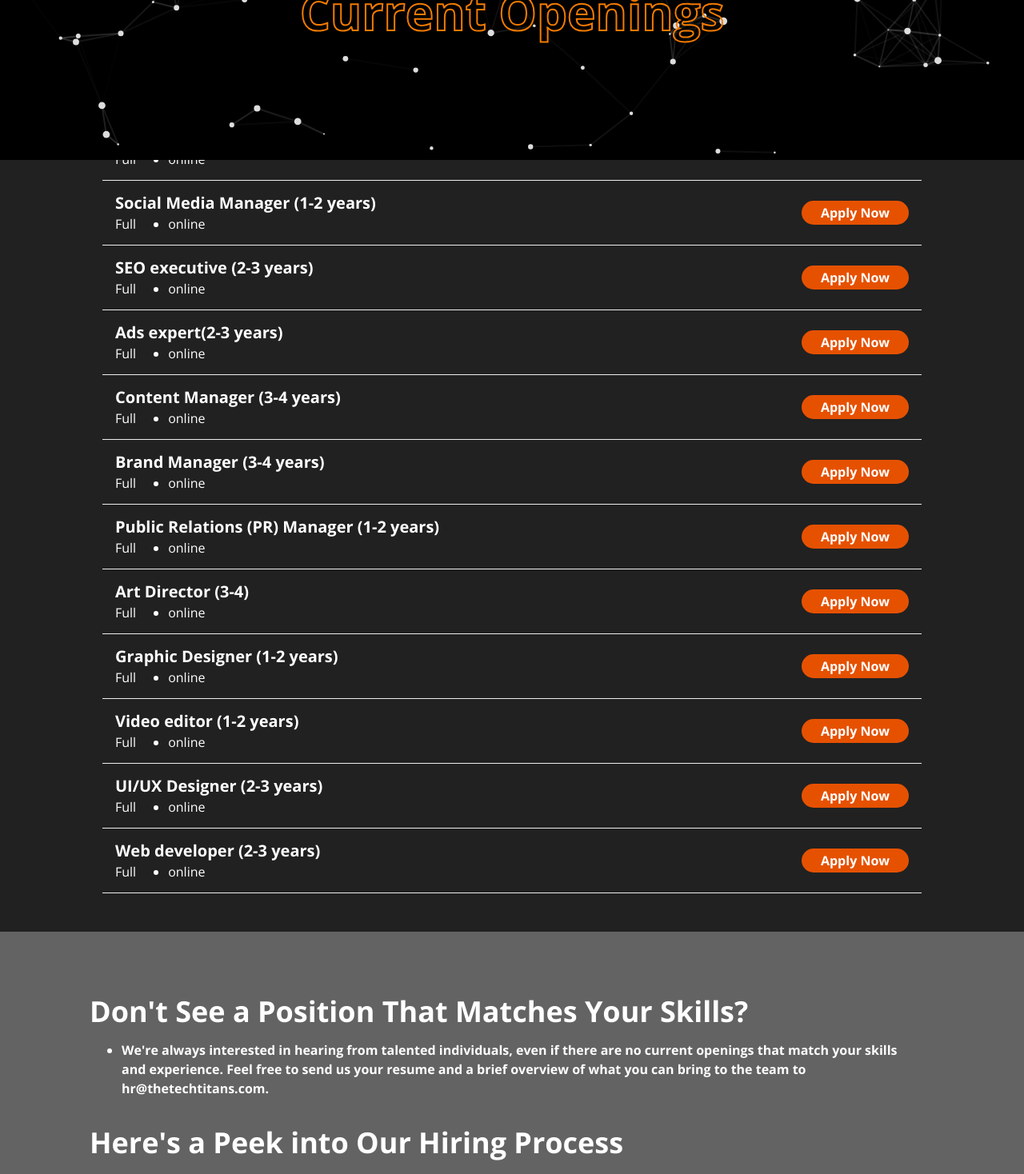
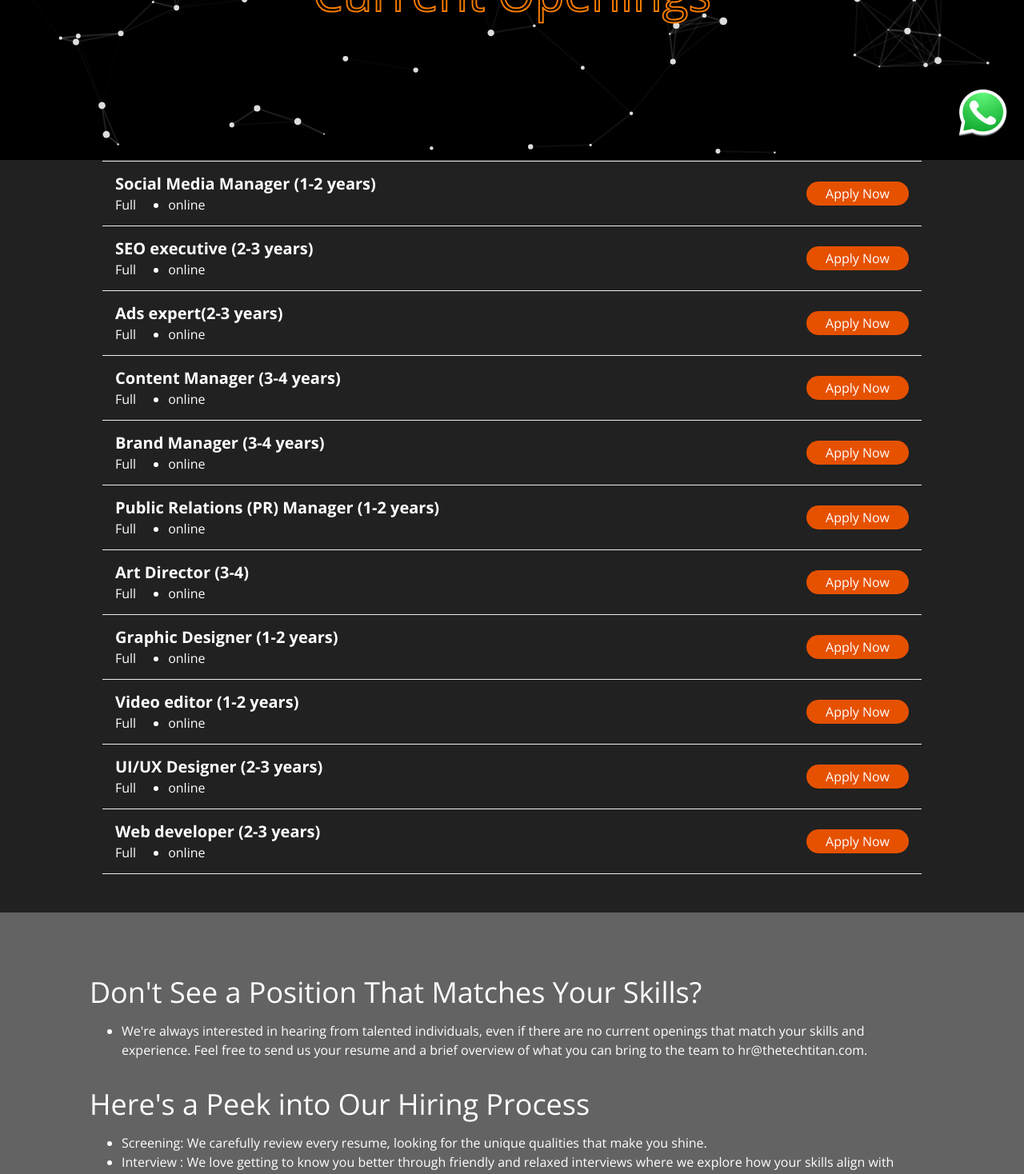
Before and after one commit to gkp2002/E-bujee, a React (Vite) app: page /Careers in a window 1280 px wide. Shown: the part 600-2068 px from the top of the page at 80% size. Built offline with nearby package versions, Linux system fonts and the light colour scheme.

Commit message:
Complete

```diff
--- a/package.json
+++ b/package.json
@@ -21,7 +21,9 @@
     "react-fast-marquee": "^1.6.4",
     "react-icons": "^5.0.1",
     "react-router-dom": "^6.22.3",
-    "react-social-icons": "^6.16.0"
+    "react-scroll": "^1.9.0",
+    "react-social-icons": "^6.16.0",
+    "react-whatsapp": "^0.3.0"
   },
   "devDependencies": {
     "@types/react": "^18.2.66",
--- a/src/App.jsx
+++ b/src/App.jsx
@@ -20,11 +20,14 @@ import brand from "./assets/design1.png";
 import ecomm from "./assets/ecomm.png";
 import design from "./assets/design2.png";
 import CareersPage from "./Components/Careers/CareersPage";
+import Whatsapp from "./Components/Whatsapp";
+import what from "./assets/whats.png"
 
 function App() {
   return (
     <div className=" w-full">
       <div className="md:flex hidden"></div>
+      <Whatsapp img={what}/>
       <Navbar />
       <ParticlesComponent id="particle" />
       <Routes >
--- a/src/Components/Careers/CareersPage.jsx
+++ b/src/Components/Careers/CareersPage.jsx
@@ -10,8 +10,7 @@ function CareersPage() {
   return (
     <div>
        <Header />
-       <Link  className='text-white'><button>Hiring</button></Link>
-       <section className='text-white py-12 bg-gray-900'>
+        <section className='text-white py-12 bg-gray-900'>
        <div className='flex flex-col items-center justify-center'>
        <h1 className='text-6xl mb-3 font-bold'> <span className="text-stroke-2 text-orange-700 animate-pulse">Current Openings</span> </h1>
        <p className='text-md font-normal mb-16'>TAKE THE NEXT STEP IN YOUR CARRER NOW</p>
@@ -22,9 +21,9 @@ function CareersPage() {
             })
          }
        </section>
-       <div id="hiring">
+
        <HiringProcess />
-       </div>
+
     </div>
   )
 }
--- a/src/Components/Careers/Header.jsx
+++ b/src/Components/Careers/Header.jsx
@@ -2,8 +2,9 @@
 /* eslint-disable no-unused-vars */
 /* eslint-disable no-irregular-whitespace */
 /* eslint-disable react/no-unescaped-entities */
+import {Link} from "react-scroll"
 import React from "react";
-import { NavLink, Link,useNavigate,Route, Routes } from "react-router-dom";
+import { NavLink,useNavigate,Route, Routes } from "react-router-dom";
 import "../Css/Home.css"
 function Header(props) {
   return (
@@ -19,7 +20,12 @@ function Header(props) {
            making a difference and driving innovation.
           </h5>
           <div className="py-4">
-          <Link>
+          <Link to="hiring"
+           smooth={true}
+           duration={500}
+           offset={-1280}
+           activeClass="active"
+          >
           <button className="text-[1.3vmax] font-bold px-8 py-3 rounded-3xl bg-orange-900 hover:bg-orange-600 " >
           See All Opening
           </button>
--- a/src/Components/Careers/HiringProcess.jsx
+++ b/src/Components/Careers/HiringProcess.jsx
@@ -1,10 +1,10 @@
 /* eslint-disable react/no-unescaped-entities */
 /* eslint-disable no-unused-vars */
 import React from "react";
-
+import {Link} from "react-router-dom"
 function HiringProcess() {
   return (
-    <div>
+    <div name="hiring">
       <section className="bg-gray-900 text-white bg-opacity-70 py-16 lg:px-28 px-2">
         <div className="" >
           <h1 className="text-4xl py-4">Don't See a Position That Matches Your Skills?</h1>
@@ -14,7 +14,7 @@ function HiringProcess() {
           We're always interested in hearing from talented individuals, even
           if there are no current openings that match your skills and
           experience. Feel free to send us your resume and a brief overview of
-          what you can bring to the team to hr@thetechtitans.com.
+          what you can bring to the team to <Link to="mailto:info@thetechtitans.com" > hr@thetechtitan.com.</Link>
           </li>
           </ul>
           </p>
--- a/src/Components/Contact/FormFile.jsx
+++ b/src/Components/Contact/FormFile.jsx
@@ -30,7 +30,8 @@ function FormFile() {
        });
        if(response.status === 200){
         alert("Form Submitted Sucessfull")
-       }else{
+        window.location.reload();
+         }else{
         alert("Error submitting form:", response.statusText)
        }
         }
--- /dev/null
+++ b/src/Components/Whatsapp.jsx
@@ -0,0 +1,19 @@
+/* eslint-disable no-unused-vars */
+/* eslint-disable react/prop-types */
+import React from 'react'
+import {NavLink} from 'react-router-dom'
+import ReactWhatsapp from 'react-whatsapp';
+function Whatsapp(props) {
+  return (
+    <div>
+           <section>
+
+              <NavLink to="https://wa.me/message/CEZ7OGF5ZD6TL1">
+              <img  className='md:w-16 w-12 fixed bottom-3 right-5 z-30 animate-bounce cursor-pointer' src={props.img} alt="" />
+              </NavLink>
+           </section>
+    </div>
+  )
+}
+
+export default Whatsapp
--- a/src/index.css
+++ b/src/index.css
@@ -9,7 +9,7 @@
 * {
   font-family: "Open Sans", sans-serif;
   font-optical-sizing: auto;
-  font-weight:bold;
+  font-weight:400;
   font-style: normal;
   font-variation-settings:
     "wdth" 100;
```
Also changed, not shown: src/assets/whats.png (added), 1 other file (tests, documents, lock files or other folders).
